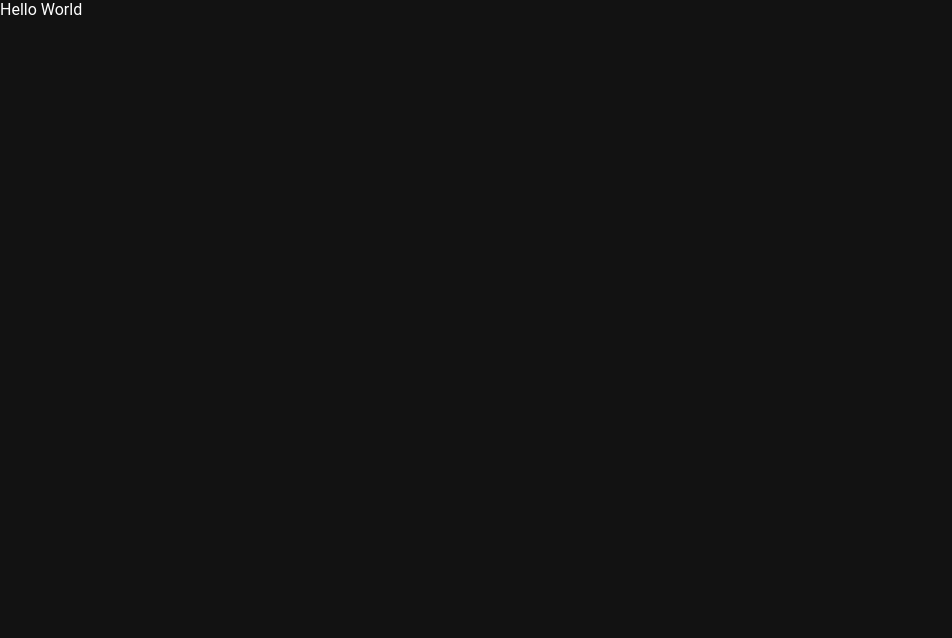
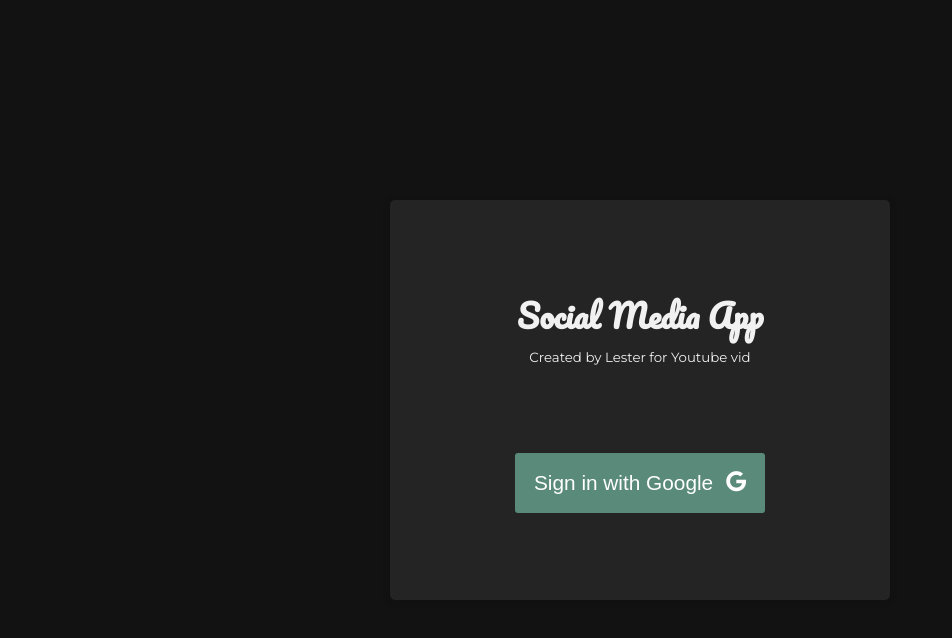
Before and after one commit to lesterfernandez/fullstack-socialmedia-tutorial, a React (Create React App) app: page / in a window 1280 px wide. Shown: the top 638 px of the page, without its empty margins (0-952 px from the left). Built offline with nearby package versions, Linux system fonts and the light colour scheme.

Commit message:
part 2 styling the sign up page

```diff
--- a/public/index.html
+++ b/public/index.html
@@ -5,39 +5,26 @@
     <link rel="icon" href="%PUBLIC_URL%/favicon.ico" />
     <meta name="viewport" content="width=device-width, initial-scale=1" />
     <meta name="theme-color" content="#000000" />
-    <meta
-      name="description"
-      content="Web site created using create-react-app"
+    <meta name="description" content="Web site created using create-react-app" />
+    <link rel="apple-touch-icon" href="%PUBLIC_URL%/logo192.png" />
+    <link rel="manifest" href="%PUBLIC_URL%/manifest.json" />
+    <link rel="preconnect" href="https://fonts.googleapis.com" />
+    <link rel="preconnect" href="https://fonts.gstatic.com" crossorigin />
+    <link
+      rel="stylesheet"
+      href="https://cdnjs.cloudflare.com/ajax/libs/font-awesome/6.0.0-beta2/css/all.min.css"
+      integrity="sha512-YWzhKL2whUzgiheMoBFwW8CKV4qpHQAEuvilg9FAn5VJUDwKZZxkJNuGM4XkWuk94WCrrwslk8yWNGmY1EduTA=="
+      crossorigin="anonymous"
+      referrerpolicy="no-referrer"
     />
-    <link rel="apple-touch-icon" href="%PUBLIC_URL%/logo192.png" />
-    <!--
-      manifest.json provides metadata used when your web app is installed on a
-      user's mobile device or desktop. See https://developers.google.com/web/fundamentals/web-app-manifest/
-    -->
-    <link rel="manifest" href="%PUBLIC_URL%/manifest.json" />
-    <!--
-      Notice the use of %PUBLIC_URL% in the tags above.
-      It will be replaced with the URL of the `public` folder during the build.
-      Only files inside the `public` folder can be referenced from the HTML.
-
-      Unlike "/favicon.ico" or "favicon.ico", "%PUBLIC_URL%/favicon.ico" will
-      work correctly both with client-side routing and a non-root public URL.
-      Learn how to configure a non-root public URL by running `npm run build`.
-    -->
-    <title>React App</title>
+    <link
+      href="https://fonts.googleapis.com/css2?family=Montserrat:wght@400;500;700&family=Pacifico&display=swap"
+      rel="stylesheet"
+    />
+    <title>Social Media App</title>
   </head>
   <body>
     <noscript>You need to enable JavaScript to run this app.</noscript>
     <div id="root"></div>
-    <!--
-      This HTML file is a template.
-      If you open it directly in the browser, you will see an empty page.
-
-      You can add webfonts, meta tags, or analytics to this file.
-      The build step will place the bundled scripts into the <body> tag.
-
-      To begin the development, run `npm start` or `yarn start`.
-      To create a production bundle, use `npm run build` or `yarn build`.
-    -->
   </body>
 </html>
--- a/src/App.js
+++ b/src/App.js
@@ -1,5 +1,6 @@
 import { BrowserRouter } from "react-router-dom";
 import { ThemeProvider } from "styled-components";
+import Signup from "./components/Signup";
 import StyledApp from "./components/styled/App.styled";
 import GlobalStyle from "./components/styled/GlobalStyles";
 import { darkTheme } from "./themes";
@@ -9,7 +10,9 @@
     <BrowserRouter>
       <ThemeProvider theme={darkTheme}>
         <GlobalStyle />
-        <StyledApp>Hello World</StyledApp>
+        <StyledApp>
+          <Signup />
+        </StyledApp>
       </ThemeProvider>
     </BrowserRouter>
   );
--- /dev/null
+++ b/src/components/Signup.jsx
@@ -0,0 +1,22 @@
+import StyledSignup, { SignupButton } from "./styled/Signup.styled";
+
+const Signup = () => {
+  const Signin = e => {
+    e.preventDefault();
+  };
+  return (
+    <StyledSignup>
+      <form onSubmit={Signin}>
+        <div>
+          <h1>Social Media App</h1>
+          <sub>Created by Lester for Youtube vid</sub>
+        </div>
+        <SignupButton>
+          <p>Sign in with Google </p> <i className="fa-brands fa-google" />
+        </SignupButton>
+      </form>
+    </StyledSignup>
+  );
+};
+
+export default Signup;
--- a/src/components/styled/App.styled.js
+++ b/src/components/styled/App.styled.js
@@ -1,5 +1,7 @@
 import styled from "styled-components";
 
-const App = styled.div``;
+const App = styled.div`
+  min-height: 100vh;
+`;
 
 export default App;
--- a/src/components/styled/GlobalStyles.js
+++ b/src/components/styled/GlobalStyles.js
@@ -7,11 +7,11 @@
 }
 
 body {
-  color: white;
+  color: ${({ theme }) => theme.text};
   margin: 0;
   background-color: ${({ theme }) => theme.body};
-  font-family:  'Roboto', 'Oxygen',
-    'Ubuntu', 'Cantarell', 'Fira Sans', 'Droid Sans', 'Helvetica Neue',
+  font-family: "Montserrat", 'Roboto', 'Oxygen',
+    'Ubuntu', 'Cantarell', 'Fikura Sans', 'Droid Sans', 'Helvetica Neue',
     sans-serif;
   -webkit-font-smoothing: antialiased;
   -moz-osx-font-smoothing: grayscale;
--- /dev/null
+++ b/src/components/styled/Signup.styled.js
@@ -0,0 +1,60 @@
+import styled from "styled-components";
+
+const Signup = styled.div`
+  height: 100vh;
+  width: 100%;
+  display: flex;
+  justify-content: center;
+  align-items: center;
+
+  & > form {
+    background-color: ${({ theme }) => theme.elevation_1};
+    border-radius: 5px;
+    height: 400px;
+    width: 90%;
+    max-width: 500px;
+    display: flex;
+    flex-direction: column;
+    justify-content: space-evenly;
+    align-items: center;
+    box-shadow: ${({ theme }) => theme.shadow};
+    text-align: center;
+    h1 {
+      font-family: "Pacifico", cursive;
+    }
+  }
+`;
+
+export const SignupButton = styled.button`
+  display: flex;
+  align-items: center;
+  justify-content: space-evenly;
+  font-size: 1.3rem;
+  width: 90%;
+  max-width: 250px;
+  height: 15%;
+  border-radius: 3px;
+  appearance: none;
+  --moz-appearance: none;
+  --webkit-appearance: none;
+  border: 0;
+  outline: none;
+  background-color: ${({ theme }) => theme.primary};
+  color: white;
+  &:focus,
+  &:hover {
+    appearance: none;
+    --moz-appearance: none;
+    --webkit-appearance: none;
+    border: 0;
+    outline: none;
+  }
+  &:hover {
+    background-color: ${({ theme }) => theme.primaryHover};
+  }
+  &:active {
+    transform: scale(0.98);
+  }
+`;
+
+export default Signup;
--- a/src/themes.js
+++ b/src/themes.js
@@ -1,3 +1,10 @@
 export const darkTheme = {
   body: "#121212",
+  elevation_1: "#242424",
+  elevation_2: "#2f2f2f",
+  elevation_3: "#353535",
+  text: "#f1f1f1",
+  primary: "#5a8a79",
+  primaryHover: "#386857",
+  shadow: "0 2px 5px 1px #111",
 };
```
